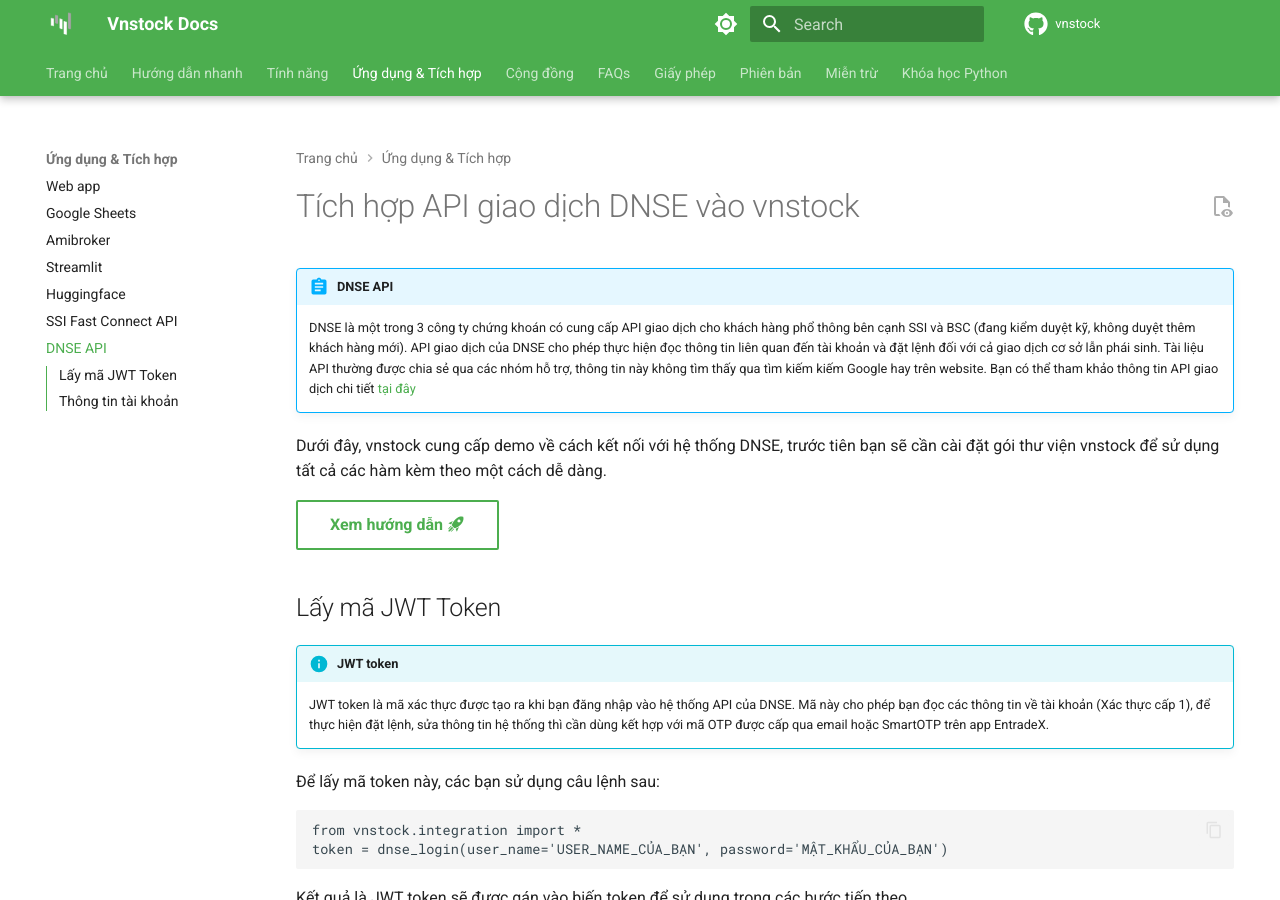
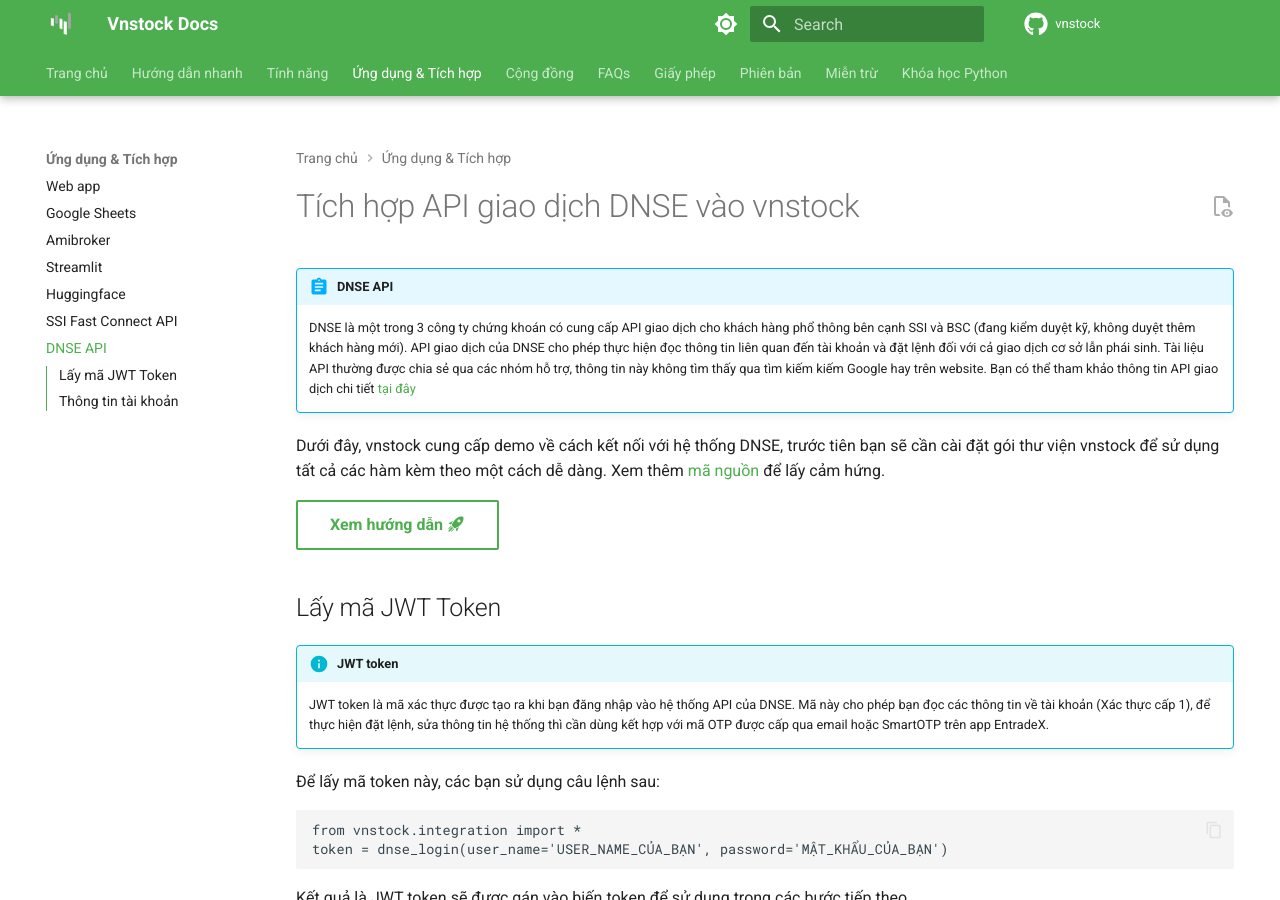
Before and after one commit to thinh-vu/vnstock, an MkDocs documentation site: the page built from docs/docs/integrate/dnse_api.md, in a window 1280 px wide and 900 px high. Built offline with MkDocs 1.6.1 and Material for MkDocs 9.7.7, drawn with Linux system fonts in a browser that asks for light colours; comment, search, counter and statistics services are not loaded.

Commit message:
Update dnse_api.md

```diff
--- a/docs/docs/integrate/dnse_api.md
+++ b/docs/docs/integrate/dnse_api.md
@@ -4,7 +4,7 @@
     DNSE là một trong 3 công ty chứng khoán có cung cấp API giao dịch cho khách hàng phổ thông bên cạnh SSI và BSC (đang kiểm duyệt kỹ, không duyệt thêm khách hàng mới).
     API giao dịch của DNSE cho phép thực hiện đọc thông tin liên quan đến tài khoản và đặt lệnh đối với cả giao dịch cơ sở lẫn phái sinh. Tài liệu API thường được chia sẻ qua các nhóm hỗ trợ,  thông tin này không tìm thấy qua tìm kiếm kiếm Google hay trên website. Bạn có thể tham khảo thông tin API giao dịch chi tiết [tại đây](https://drive.google.com/file/d/1nRQzJxb4E-SxhE-6Znt0IZLvAVoaPCiB/view)
 
-Dưới đây, vnstock cung cấp demo về cách kết nối với hệ thống DNSE, trước tiên bạn sẽ cần cài đặt gói thư viện vnstock để sử dụng tất cả các hàm kèm theo một cách dễ dàng.
+Dưới đây, vnstock cung cấp demo về cách kết nối với hệ thống DNSE, trước tiên bạn sẽ cần cài đặt gói thư viện vnstock để sử dụng tất cả các hàm kèm theo một cách dễ dàng. Xem thêm [mã nguồn](https://github.com/thinh-vu/vnstock/blob/beta/vnstock/integration.py) để lấy cảm hứng.
 
 [Xem hướng dẫn :material-rocket-launch:](../start/start.md){ .md-button }
 
```
